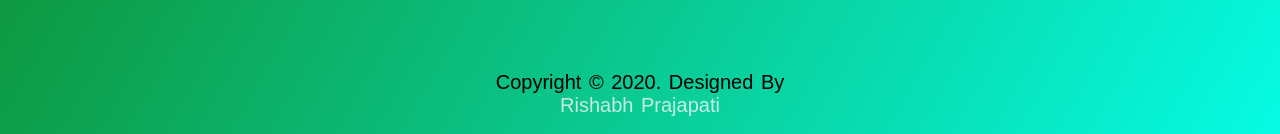
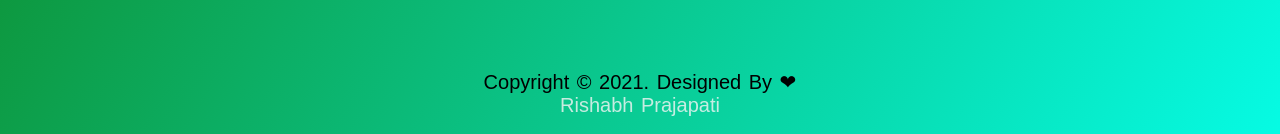
Before and after one commit to r3habb99/Todo-List, a plain HTML site: page index.html in a window 1280 px wide. Shown: the part 663-797 px from the top of the page. Drawn offline with Linux system fonts and the light colour scheme.

Commit message:
Update index.html

```diff
--- a/index.html
+++ b/index.html
@@ -42,7 +42,7 @@
     <footer>
         <div class="footer-bottom">
           <p>
-            Copyright &copy; 2020. Designed by<br>
+            Copyright &copy; 2021. Designed by &#x2764<br>
             <a href="#"><span>Rishabh Prajapati</span></a>
           </p>
         </div>
```
